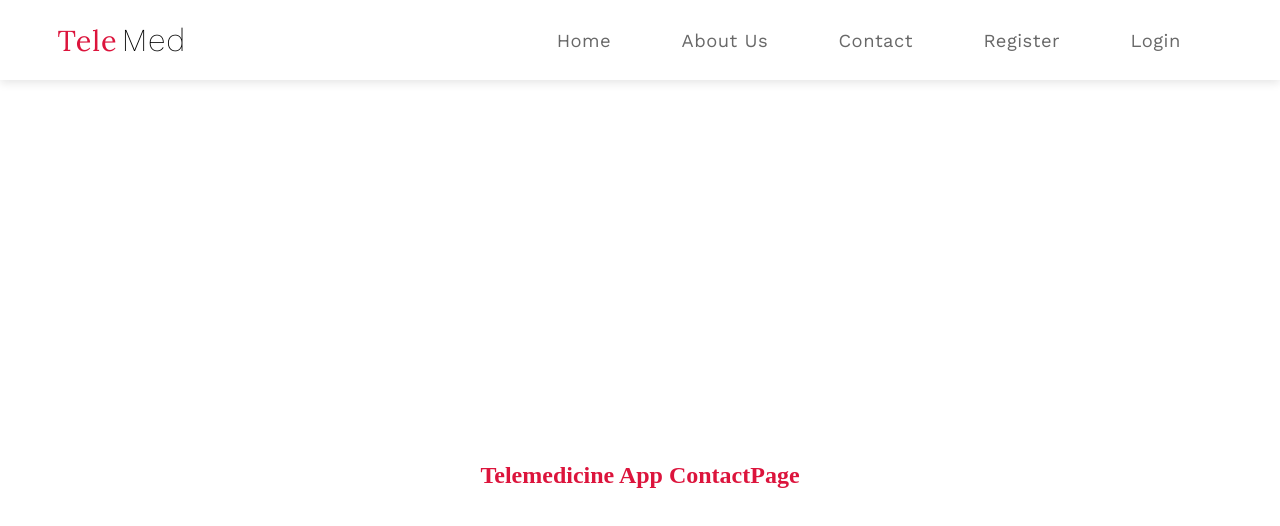
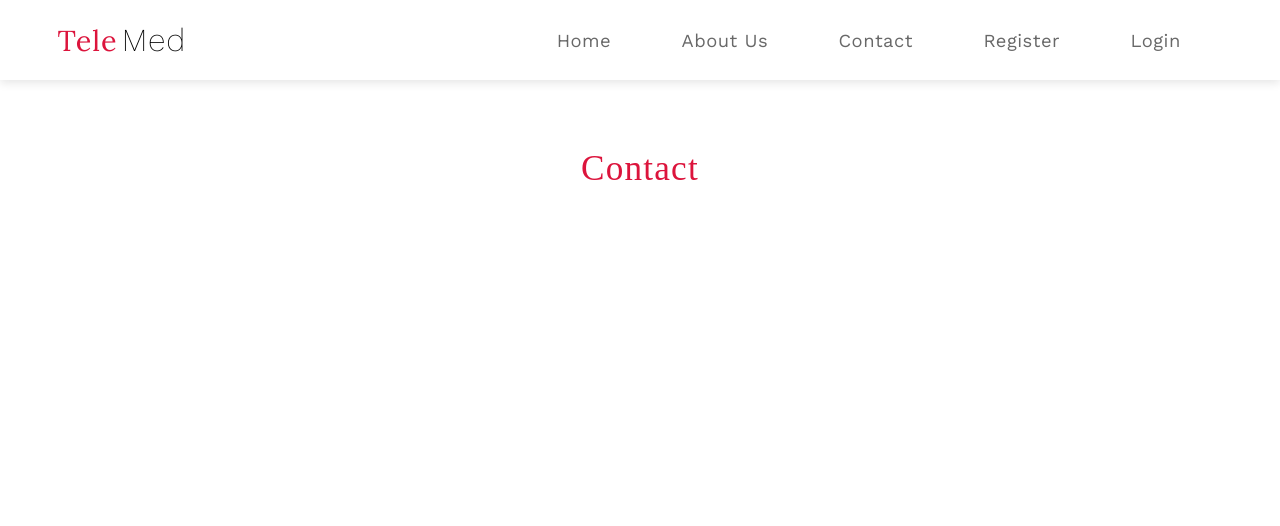
Before and after one commit to Tag-Solution/FRONTEND-TelemedicineApp, a React (Create React App) app: page /FRONTEND-TelemedicineApp/contact in a window 1280 px wide. Shown: the top 526 px of the page. Built offline with nearby package versions, Linux system fonts and the light colour scheme.

Commit message:
auth - Register y Login OK

```diff
--- a/src/index.css
+++ b/src/index.css
@@ -94,18 +94,7 @@ Pages
 	font-size: 2.2rem;
 	letter-spacing: 1.2px;
 }
-.page-sect {
-	padding-top: 5rem;
-	min-height: 80vh;
-}
-.page-sect .section-center .section-title {
-	padding-top: 2rem;
-	padding-bottom: 3rem;
-}
 
-.omit-nav {
-	margin-top: 4.7rem;
-}
 .page-height100-desk {
 	/* Nav: 10rem; Footer: 5rem */
 	min-height: calc(100vh - 15rem);
@@ -220,14 +209,19 @@ Forms
     1150px
   +
 */
-/*
-::: Nav and Footer Heights ::::
-    Mobile: 10rem;
-    768px: 11.3rem
-    980px: 11.5rem;
-*/
+
 @media screen and (min-width: 768px) {
+	.section {
+		padding-top: 5rem;
+	}
 	.section-center {
+		max-width: 1300px;
 		width: 88%;
 	}
 }
+
+@media screen and (min-width: 980px) {
+	.section {
+		padding-top: 9rem;
+	}
+}
--- a/src/pages/About/AboutPage.js
+++ b/src/pages/About/AboutPage.js
@@ -3,8 +3,12 @@ import { Wrapper } from "./AboutPage.styles";
 
 const AboutPage = () => {
 	return (
-		<Wrapper className="omit-nav">
-			<h2>Telemedicine App AboutPage</h2>
+		<Wrapper className="section">
+			<div className="section-center">
+				<div className="section-title">
+					<h2>About</h2>
+				</div>
+			</div>
 		</Wrapper>
 	);
 };
--- a/src/pages/About/AboutPage.styles.js
+++ b/src/pages/About/AboutPage.styles.js
@@ -3,8 +3,6 @@ import styled from "styled-components";
 export const Wrapper = styled.main`
 	display: grid;
 	place-items: center;
-	width: 100%;
-	height: 100vh;
 	h2 {
 		color: crimson;
 		text-align: center;
--- a/src/pages/Contact/ContactPage.js
+++ b/src/pages/Contact/ContactPage.js
@@ -3,8 +3,12 @@ import { Wrapper } from "./ContactPage.styles";
 
 const ContactPage = () => {
 	return (
-		<Wrapper className="omit-nav">
-			<h2>Telemedicine App ContactPage</h2>
+		<Wrapper className="section">
+			<div className="section-center">
+				<div className="section-title">
+					<h2>Contact</h2>
+				</div>
+			</div>
 		</Wrapper>
 	);
 };
--- a/src/pages/Contact/ContactPage.styles.js
+++ b/src/pages/Contact/ContactPage.styles.js
@@ -3,8 +3,6 @@ import styled from "styled-components";
 export const Wrapper = styled.main`
 	display: grid;
 	place-items: center;
-	width: 100%;
-	height: 100vh;
 	h2 {
 		color: crimson;
 		text-align: center;
--- a/src/pages/Error/Error.js
+++ b/src/pages/Error/Error.js
@@ -3,8 +3,12 @@ import { Wrapper } from "./Error.styles";
 
 const Homepage = () => {
 	return (
-		<Wrapper className="omit-nav">
-			<h2>404 Page not found</h2>
+		<Wrapper className="section">
+			<div className="section-center">
+				<div className="section-title">
+					<h2>404 - Page not found</h2>
+				</div>
+			</div>
 		</Wrapper>
 	);
 };
--- a/src/pages/Error/Error.styles.js
+++ b/src/pages/Error/Error.styles.js
@@ -3,8 +3,6 @@ import styled from "styled-components";
 export const Wrapper = styled.main`
 	display: grid;
 	place-items: center;
-	width: 100%;
-	height: 100vh;
 	h2 {
 		color: crimson;
 		text-align: center;
--- a/src/pages/Homepage/Homepage.js
+++ b/src/pages/Homepage/Homepage.js
@@ -3,8 +3,12 @@ import { Wrapper } from "./Homepage.styles";
 
 const Homepage = () => {
 	return (
-		<Wrapper className="omit-nav">
-			<h2>Telemedicine App Homepage</h2>
+		<Wrapper className="section">
+			<div className="section-center">
+				<div className="section-title">
+					<h2>Homepage</h2>
+				</div>
+			</div>
 		</Wrapper>
 	);
 };
--- a/src/pages/Homepage/Homepage.styles.js
+++ b/src/pages/Homepage/Homepage.styles.js
@@ -3,8 +3,6 @@ import styled from "styled-components";
 export const Wrapper = styled.main`
 	display: grid;
 	place-items: center;
-	width: 100%;
-	height: 100vh;
 	h2 {
 		color: crimson;
 		text-align: center;
--- a/src/pages/_auth/LoginPage/LoginPage.js
+++ b/src/pages/_auth/LoginPage/LoginPage.js
@@ -6,7 +6,7 @@ import { LoginForm } from "../../../components";
 
 const LoginPage = () => {
 	return (
-		<Wrapper className="section page-sect">
+		<Wrapper className="section">
 			<div className="section-center">
 				<div className="section-title">
 					<h2>Login</h2>
--- a/src/pages/_auth/RegisterPage/RegisterPage.js
+++ b/src/pages/_auth/RegisterPage/RegisterPage.js
@@ -6,7 +6,7 @@ import { RegisterForm } from "../../../components";
 
 const RegisterPage = () => {
 	return (
-		<Wrapper className="section page-sect">
+		<Wrapper className="section">
 			<div className="section-center">
 				<div className="section-title">
 					<h2>Registro</h2>
```
